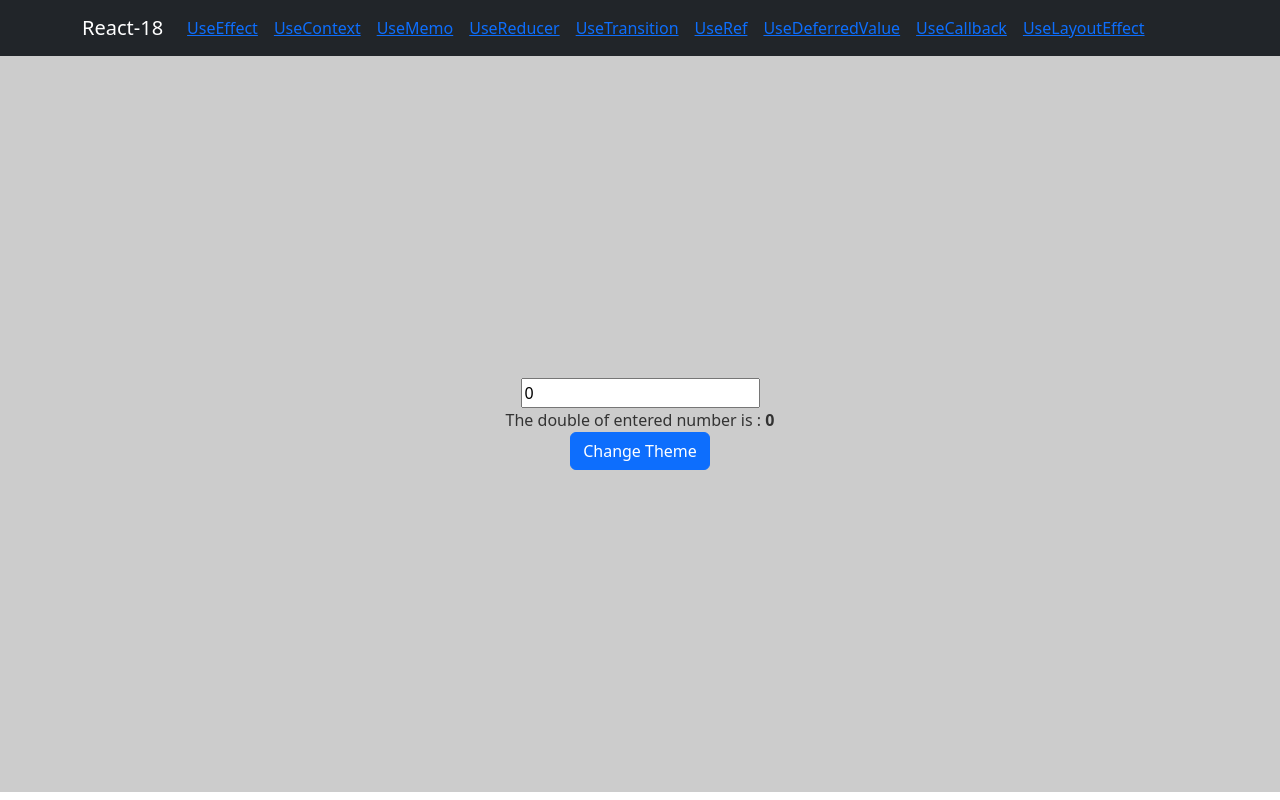
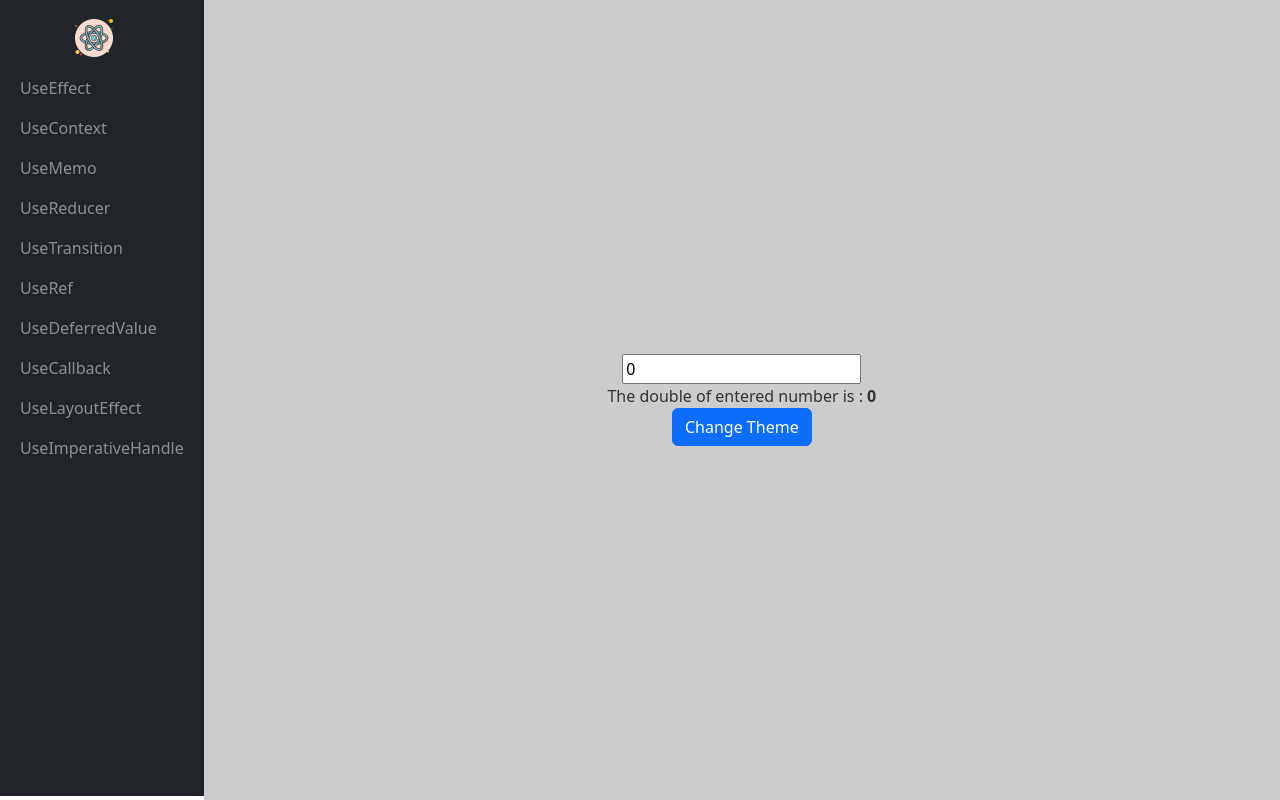
Before and after one commit to hrushikeshyadav/React-Hooks, a React (Create React App) app: page /use-memo in a window 1280 px wide. Built offline with nearby package versions, Linux system fonts and the light colour scheme.

Commit message:
added UI changes with useImperativeHandle hook

```diff
--- a/src/App.css
+++ b/src/App.css
@@ -39,8 +39,52 @@
 
 .container-div {
   display: flex;
-  height: 92vh;
+  flex-direction: column;
+  height: 100vh;
   justify-content: center;
   align-items: center;
   max-width: 100vw !important;
 }
+
+.layout-div {
+  display: flex;
+  align-items: flex-start;
+}
+.navbar > .container,
+.navbar > .container-fluid,
+.navbar > .container-lg,
+.navbar > .container-md,
+.navbar > .container-sm,
+.navbar > .container-xl,
+.navbar > .container-xxl {
+  display: flex;
+  flex-direction: column;
+}
+.layout-div > .navbar {
+  flex: 0 1;
+}
+.layout-div > .content {
+  flex: 1 0;
+}
+.navbar > .container > a > img {
+  object-fit: contain;
+  width: 100%;
+  height: 50px;
+}
+.navbar-expand .navbar-nav {
+  display: flex;
+  flex-direction: column;
+  height: 90vh;
+}
+
+a {
+  color: rgba(232, 230, 227, 0.55);
+  text-decoration: none;
+}
+
+.mt-10 {
+  margin-top: 10px;
+}
+.mr-10 {
+  margin-right: 10px;
+}
--- a/src/App.js
+++ b/src/App.js
@@ -5,8 +5,12 @@ import ContentRoutes from "./Routes";
 function App() {
   return (
     <>
-      <NavBar />
-      <ContentRoutes />
+      <div className="layout-div">
+        <NavBar className="navbar" />
+        <div className="content">
+          <ContentRoutes />
+        </div>
+      </div>
     </>
   );
 }
--- a/src/Routes.js
+++ b/src/Routes.js
@@ -11,6 +11,7 @@ import UseDeferredValue from "./modules/hooks/UseDeferredValue";
 import UseRef from "./modules/hooks/UseRef";
 import UseCallback from "./modules/hooks/UseCallback";
 import UseLayoutEffect from "./modules/hooks/useLayoutEffect";
+import UseImperativeHandle from "./modules/hooks/UseImperativeHandle";
 
 function ContentRoutes() {
   return (
@@ -30,6 +31,10 @@ function ContentRoutes() {
           path="/use-deferred-value"
           element={<UseDeferredValue />}
         ></Route>
+        <Route
+          path="/use-imperative-handle"
+          element={<UseImperativeHandle />}
+        ></Route>
       </Routes>
     </>
   );
--- /dev/null
+++ b/src/modules/components/Modal.js
@@ -0,0 +1,37 @@
+import React, { useImperativeHandle, useRef } from "react";
+import { Button, Card } from "react-bootstrap";
+
+function CustomModal({ show, setShow, modalRef }) {
+  const closeRef = useRef();
+  const saveRef = useRef();
+  useImperativeHandle(modalRef, () => {
+    return {
+      focusClose: () => closeRef.current.focus(),
+      focusSave: () => saveRef.current.focus(),
+    };
+  });
+  return (
+    <Card
+      className="mt-10"
+      hidden={!show}
+      onHide={() => setShow((prev) => !prev)}
+    >
+      <Card.Header>React 18</Card.Header>
+      <Card.Body>
+        <Card.Title>UseImperativeHandle hook</Card.Title>
+        <Card.Text>
+          We are going to handle focus event by ref using UseImperativeHandle
+          hook.
+        </Card.Text>
+        <Button ref={closeRef} variant="secondary" className="mr-10">
+          Close
+        </Button>
+        <Button ref={saveRef} variant="primary">
+          Save Changes
+        </Button>
+      </Card.Body>
+    </Card>
+  );
+}
+
+export default CustomModal;
--- a/src/modules/components/NavBar.js
+++ b/src/modules/components/NavBar.js
@@ -1,12 +1,15 @@
 import React from "react";
 import { Link } from "react-router-dom";
 import { Container, Nav, Navbar } from "react-bootstrap";
+import logo from "../../assets/react18.png";
 
-function NavBar() {
+function NavBar({ className }) {
   return (
-    <Navbar bg="dark" variant="dark">
+    <Navbar bg="dark" variant="dark" className={className}>
       <Container>
-        <Navbar.Brand href="/">React-18</Navbar.Brand>
+        <Navbar.Brand href="/">
+          <img src={logo} alt="logo" />
+        </Navbar.Brand>
         <Nav className="me-auto">
           <Nav.Link>
             <Link to="/use-effect">UseEffect</Link>
@@ -35,6 +38,9 @@ function NavBar() {
           <Nav.Link>
             <Link to="/use-layout-effect">UseLayoutEffect</Link>
           </Nav.Link>
+          <Nav.Link>
+            <Link to="/use-imperative-handle">UseImperativeHandle</Link>
+          </Nav.Link>
         </Nav>
       </Container>
     </Navbar>
--- a/src/modules/hooks/Home.js
+++ b/src/modules/hooks/Home.js
@@ -1,7 +1,11 @@
 import React from "react";
 
 function Home() {
-  return <h1>Welcome to React 18 hooks</h1>;
+  return (
+    <div className="container-div">
+      <h1>Welcome to React 18 hooks</h1>
+    </div>
+  );
 }
 
 export default Home;
--- a/src/modules/hooks/UseDeferredValue.js
+++ b/src/modules/hooks/UseDeferredValue.js
@@ -5,7 +5,7 @@ function UseDeferredValue() {
   const [name, setName] = useState("");
 
   return (
-    <div>
+    <div className="container-div">
       <input value={name} onChange={(e) => setName(e.target.value)} />
       <DataList name={name} />
     </div>
--- a/src/modules/hooks/UseEffect.js
+++ b/src/modules/hooks/UseEffect.js
@@ -16,7 +16,7 @@ const UseEffect = () => {
 
   return (
     <>
-      {count}
+      <div>Resources loaded {count} times.</div>
       <Button variant="secondary" onClick={() => setResourceType("posts")}>
         Posts
       </Button>{" "}
--- /dev/null
+++ b/src/modules/hooks/UseImperativeHandle.js
@@ -0,0 +1,33 @@
+import React, { useRef, useState } from "react";
+import { Button } from "react-bootstrap";
+import CustomModal from "../components/Modal";
+
+function UseImperativeHandle() {
+  const [show, setShow] = useState(false);
+  const ref = useRef();
+
+  return (
+    <div className="container-div">
+      <Button variant="primary" onClick={() => setShow((prev) => !prev)}>
+        Launch Modal
+      </Button>
+      {show && (
+        <div className="mt-10">
+          <Button
+            variant="secondary"
+            className="mr-10"
+            onClick={() => ref.current.focusClose()}
+          >
+            Focus Close
+          </Button>
+          <Button variant="secondary" onClick={() => ref.current.focusSave()}>
+            Focus Save
+          </Button>
+        </div>
+      )}
+      {show && <CustomModal modalRef={ref} setShow={setShow} show={show} />}
+    </div>
+  );
+}
+
+export default UseImperativeHandle;
--- a/src/modules/hooks/UseRef.js
+++ b/src/modules/hooks/UseRef.js
@@ -9,7 +9,7 @@ const UseRef = () => {
   });
 
   return (
-    <>
+    <div className="container-div">
       <input
         value={name}
         onChange={(e) => {
@@ -20,7 +20,7 @@ const UseRef = () => {
       <div>
         Component is rerendered <b>{count.current}</b> times.
       </div>
-    </>
+    </div>
   );
 };
 export default UseRef;
--- a/src/modules/hooks/UseTransition.js
+++ b/src/modules/hooks/UseTransition.js
@@ -16,7 +16,7 @@ function UseTransition() {
     });
   };
   return (
-    <div>
+    <div className="container-div">
       <input value={name} onChange={handleChange} />
       {isPending
         ? "\n Loading....."
--- a/src/modules/hooks/useLayoutEffect.js
+++ b/src/modules/hooks/useLayoutEffect.js
@@ -13,7 +13,7 @@ function UseLayoutEffect() {
   }, [show]);
 
   return (
-    <div>
+    <div className="container-div">
       <Button ref={buttonRef} onClick={() => setShow((prev) => !prev)}>
         Click Me
       </Button>
```
Also changed, not shown: src/assets/react18.png (added).
